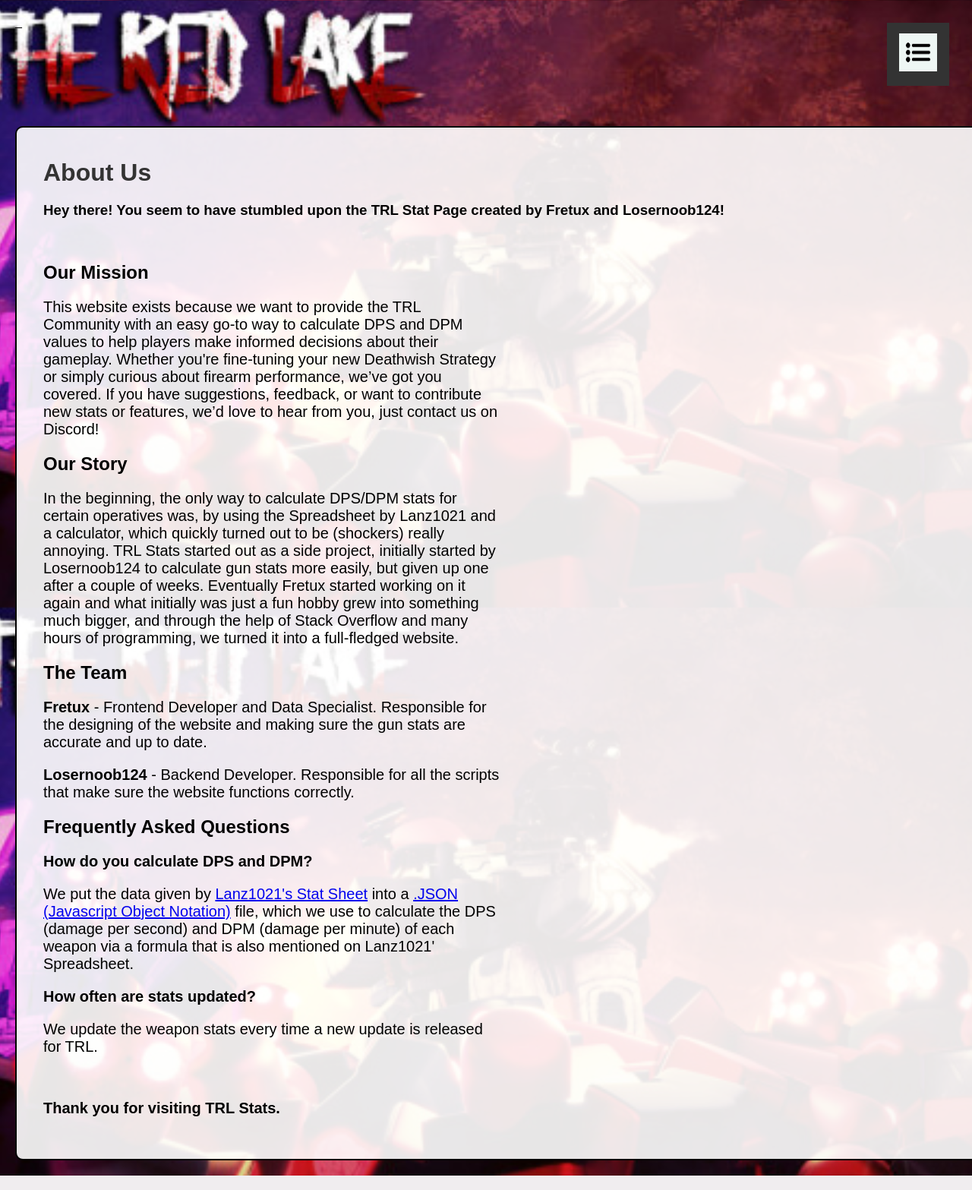
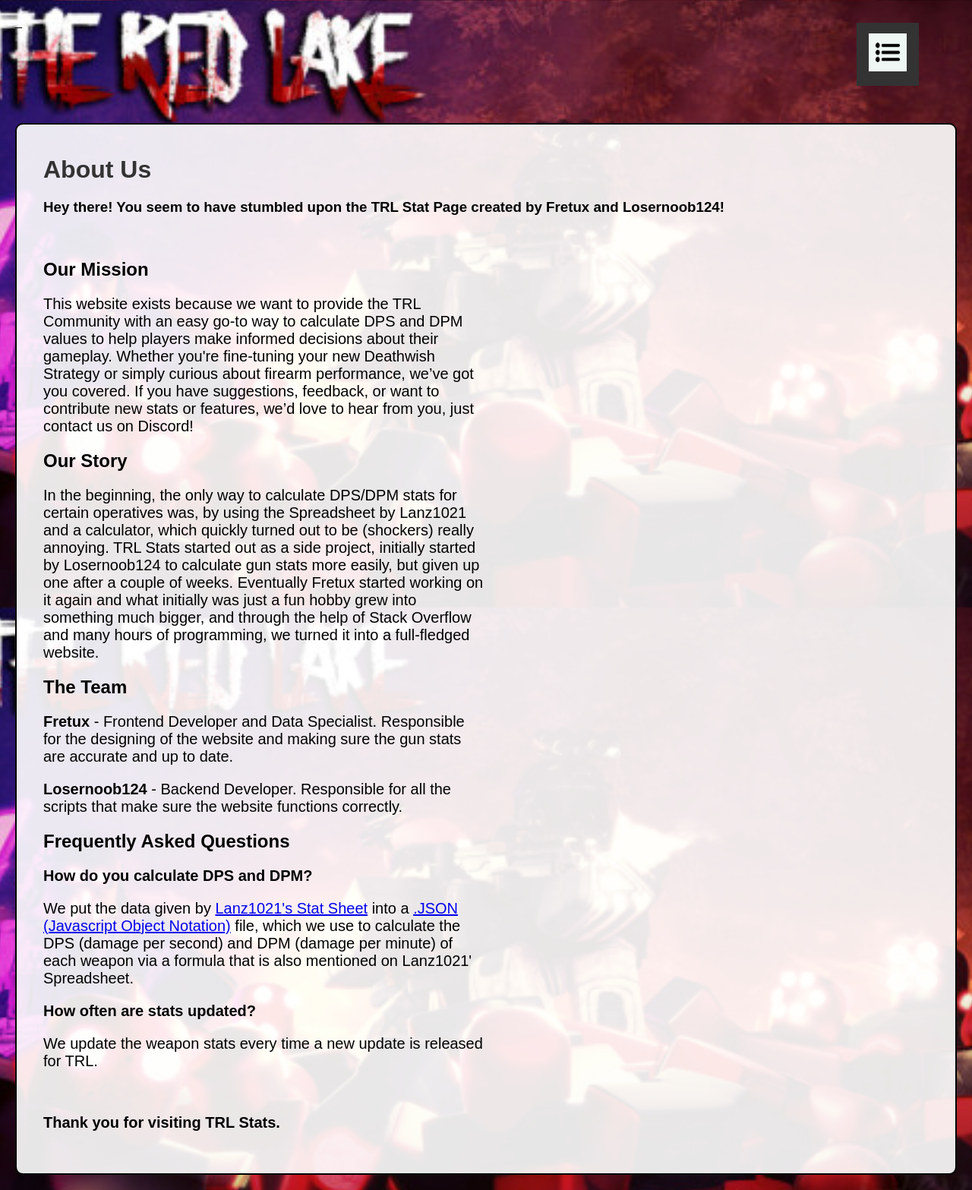
Before and after one commit to ScriptSorcerer20/TRL-gun-stats, a Flask app: page /about_us in a window 1280 px wide. Shown: the whole page at 76% size. Run offline with Flask 3, Linux system fonts and the light colour scheme.

Commit message:
fixed a bug with CSS lmao

```diff
--- a/static/style.css
+++ b/static/style.css
@@ -7,7 +7,6 @@ body {
     z-index: -1; /* Send the background behind the content */
     font-family: Arial, sans-serif;
     margin: 20px;
-    width: 100%
 }
 
 header nav {
@@ -214,4 +213,5 @@ nav {
 .about_us_text{
     font-size: 20px;
     width: 50%;
+    overflow: auto;
 }
```
